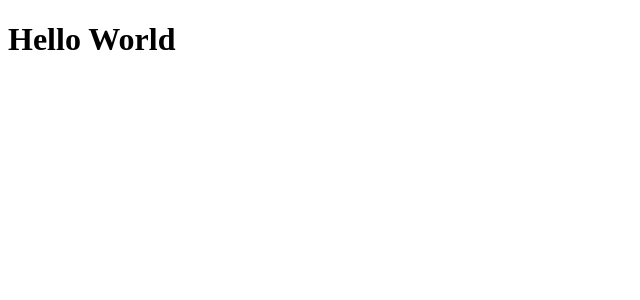
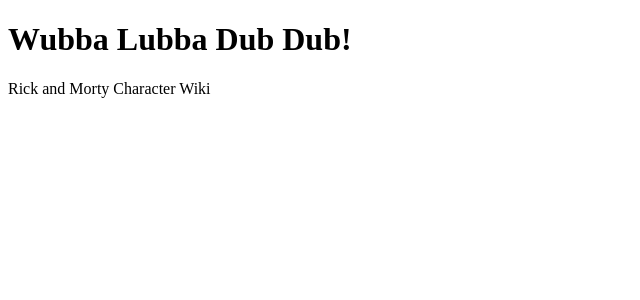
Before and after one commit to alicehsing/adv-react-rickandmorty-router, a React app: page / in a window 1280 px wide. Shown: the top 300 px of the page, without its empty margins (0-640 px from the left). Built offline with nearby package versions, Linux system fonts and the light colour scheme.

Commit message:
set up routes

```diff
--- a/src/App.jsx
+++ b/src/App.jsx
@@ -1,3 +1,22 @@
+import { Route, Switch } from 'react-router-dom';
+import Header from './components/Header';
+import Detail from './views/Characters/Detail';
+import CharacterList from './views/Characters/List';
+
 export default function App() {
-  return <h1>Hello World</h1>;
+  return (
+    <>
+      <Switch>
+        <Route path="/characters/:id">
+          <Detail />
+        </Route>
+        <Route path="/characters">
+          <CharacterList />
+        </Route>
+        <Route path="/">
+          <Header />
+        </Route>
+      </Switch>
+    </>
+  );
 }
--- /dev/null
+++ b/src/components/Header.jsx
@@ -0,0 +1,12 @@
+import React from 'react';
+
+export default function Header() {
+  return (
+    <>
+      <header>
+        <h1>Wubba Lubba Dub Dub!</h1>
+        <p>Rick and Morty Character Wiki</p>
+      </header>
+    </>
+  );
+}
--- /dev/null
+++ b/src/views/Characters/Detail.jsx
@@ -0,0 +1,5 @@
+import React from 'react';
+
+export default function Detail() {
+  return <div>Detail</div>;
+}
--- /dev/null
+++ b/src/views/Characters/List.jsx
@@ -0,0 +1,5 @@
+import React from 'react';
+
+export default function List() {
+  return <div>List</div>;
+}
```
